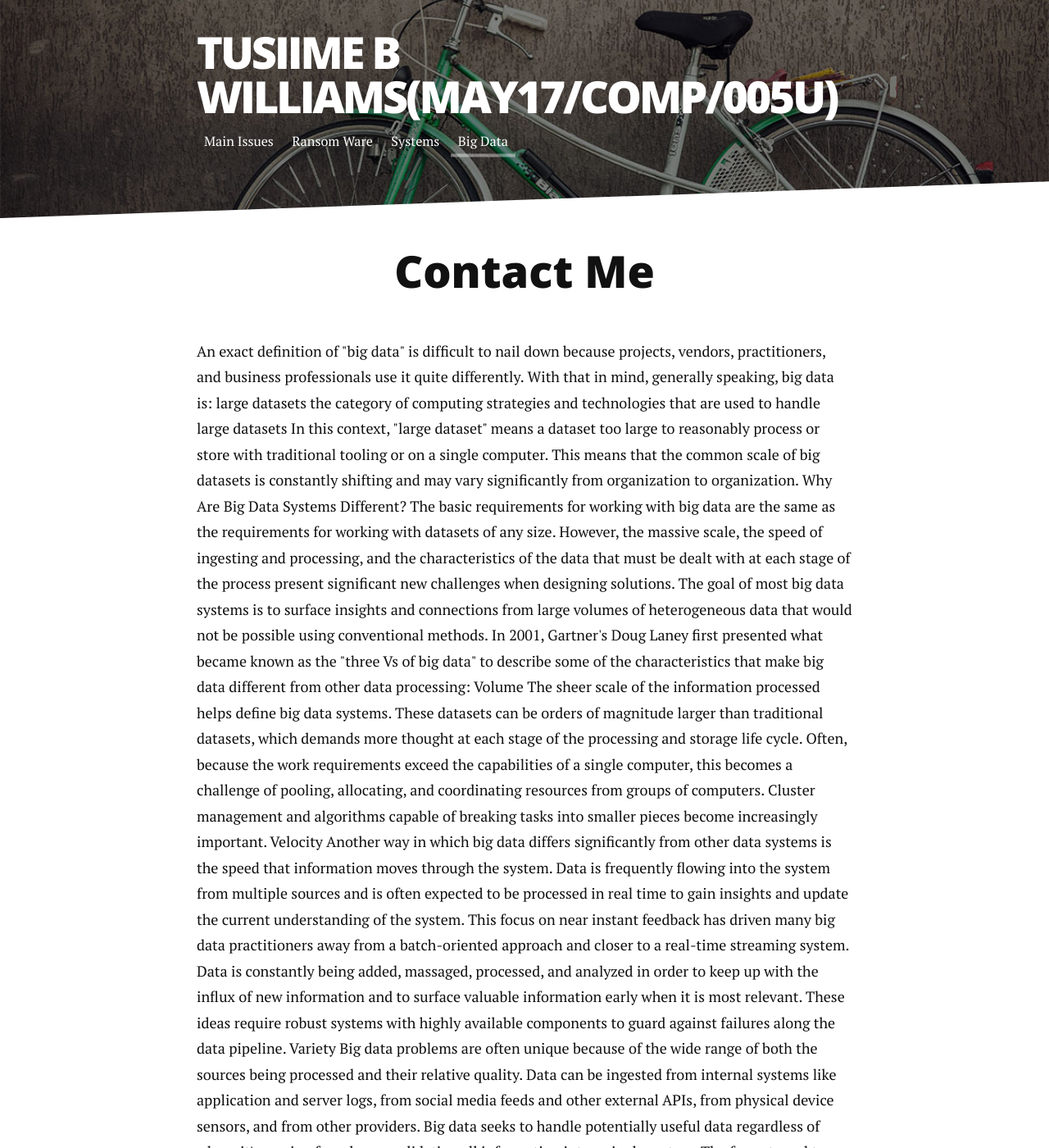
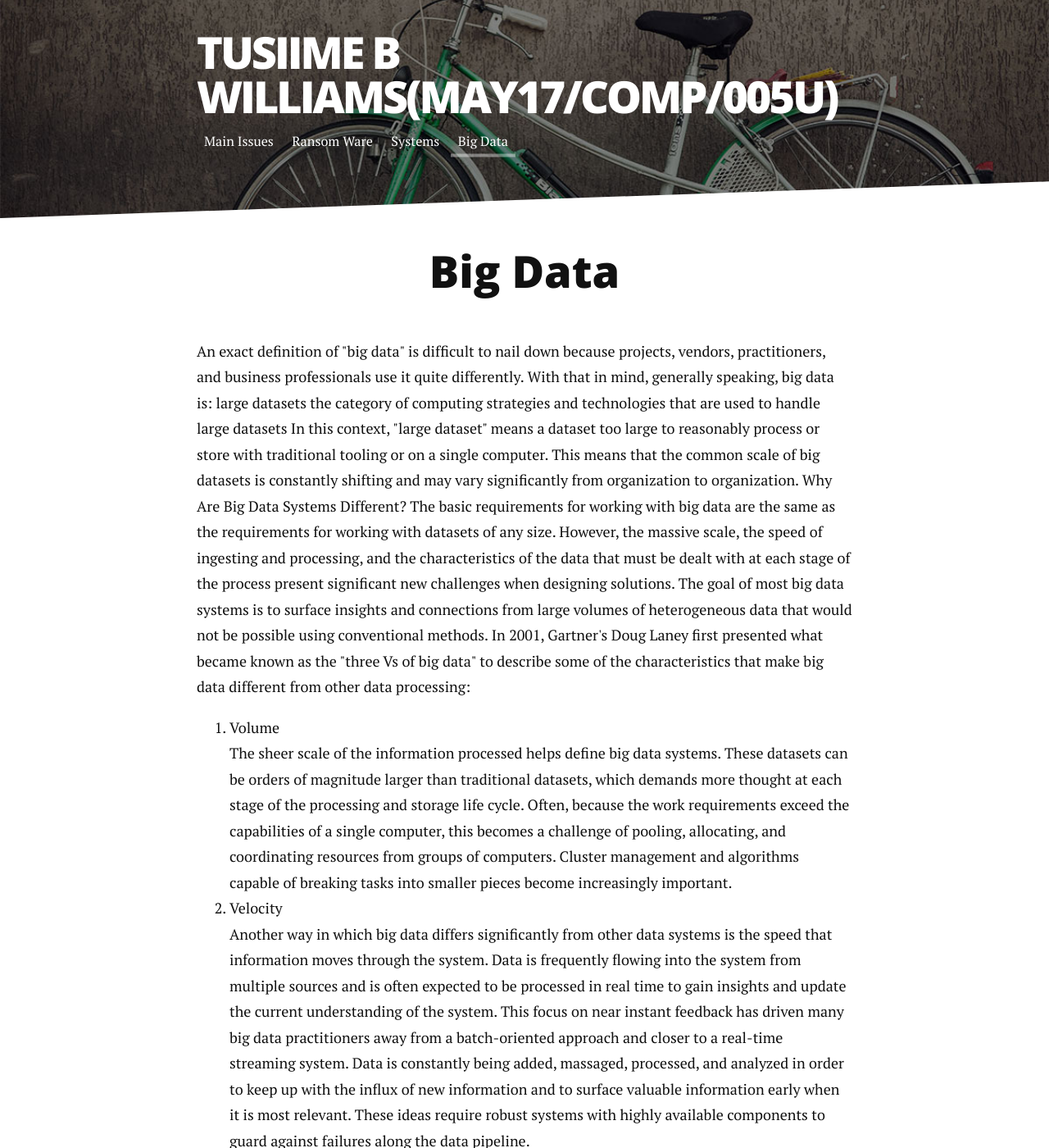
Before and after one commit to tuba-willis/tuba-willis.github.io, a Jekyll site: the page built from contact.md, in a window 1280 px wide and 1400 px high. Shown: the whole window at 82% size. Built offline with Jekyll 4.4.1, drawn with Linux system fonts in a browser that asks for light colours; nearby versions of some CDN libraries; some of the changed lines change nothing that is shown; some of the changed text lies outside the part shown.

Commit message:
Update contact.md

```diff
--- a/contact.md
+++ b/contact.md
@@ -4,7 +4,7 @@
 ---
 
 <div id="contact">
-  <h1 class="pageTitle">Contact Me</h1>
+  <h1 class="pageTitle">Big Data</h1>
  An exact definition of "big data" is difficult to nail down because projects, vendors, practitioners, and business professionals use it quite differently. With that in mind, generally speaking, big data is:
 
 large datasets
@@ -15,32 +15,33 @@
 The basic requirements for working with big data are the same as the requirements for working with datasets of any size. However, the massive scale, the speed of ingesting and processing, and the characteristics of the data that must be dealt with at each stage of the process present significant new challenges when designing solutions. The goal of most big data systems is to surface insights and connections from large volumes of heterogeneous data that would not be possible using conventional methods.
 
 In 2001, Gartner's Doug Laney first presented what became known as the "three Vs of big data" to describe some of the characteristics that make big data different from other data processing:
-
-Volume
+<ol>
+<li>Volume</li>
 
 The sheer scale of the information processed helps define big data systems. These datasets can be orders of magnitude larger than traditional datasets, which demands more thought at each stage of the processing and storage life cycle.
 
 Often, because the work requirements exceed the capabilities of a single computer, this becomes a challenge of pooling, allocating, and coordinating resources from groups of computers. Cluster management and algorithms capable of breaking tasks into smaller pieces become increasingly important.
 
-Velocity
+<li>Velocity</li>
 
 Another way in which big data differs significantly from other data systems is the speed that information moves through the system. Data is frequently flowing into the system from multiple sources and is often expected to be processed in real time to gain insights and update the current understanding of the system.
 
 This focus on near instant feedback has driven many big data practitioners away from a batch-oriented approach and closer to a real-time streaming system. Data is constantly being added, massaged, processed, and analyzed in order to keep up with the influx of new information and to surface valuable information early when it is most relevant. These ideas require robust systems with highly available components to guard against failures along the data pipeline.
 
-Variety
+<li>Variety</li>
 
 Big data problems are often unique because of the wide range of both the sources being processed and their relative quality.
 
 Data can be ingested from internal systems like application and server logs, from social media feeds and other external APIs, from physical device sensors, and from other providers. Big data seeks to handle potentially useful data regardless of where it's coming from by consolidating all information into a single system.
 
 The formats and types of media can vary significantly as well. Rich media like images, video files, and audio recordings are ingested alongside text files, structured logs, etc. While more traditional data processing systems might expect data to enter the pipeline already labeled, formatted, and organized, big data systems usually accept and store data closer to its raw state. Ideally, any transformations or changes to the raw data will happen in memory at the time of processing.
-
+</ol>
 Other Characteristics
 
 Various individuals and organizations have suggested expanding the original three Vs, though these proposals have tended to describe challenges rather than qualities of big data. Some common additions are:
-
-Veracity: The variety of sources and the complexity of the processing can lead to challenges in evaluating the quality of the data (and consequently, the quality of the resulting analysis)
-Variability: Variation in the data leads to wide variation in quality. Additional resources may be needed to identify, process, or filter low quality data to make it more useful.
-Value: The ultimate challenge of big data is delivering value. Sometimes, the systems and processes in place are complex enough that using the data and extracting actual value can become difficult.
+<ul>
+<li>Veracity:</li> The variety of sources and the complexity of the processing can lead to challenges in evaluating the quality of the data (and consequently, the quality of the resulting analysis)
+<li>Variability:</li> Variation in the data leads to wide variation in quality. Additional resources may be needed to identify, process, or filter low quality data to make it more useful.
+<li>Value:</li> The ultimate challenge of big data is delivering value. Sometimes, the systems and processes in place are complex enough that using the data and extracting actual value can become difficult.
+</ul>
 </div>
```
